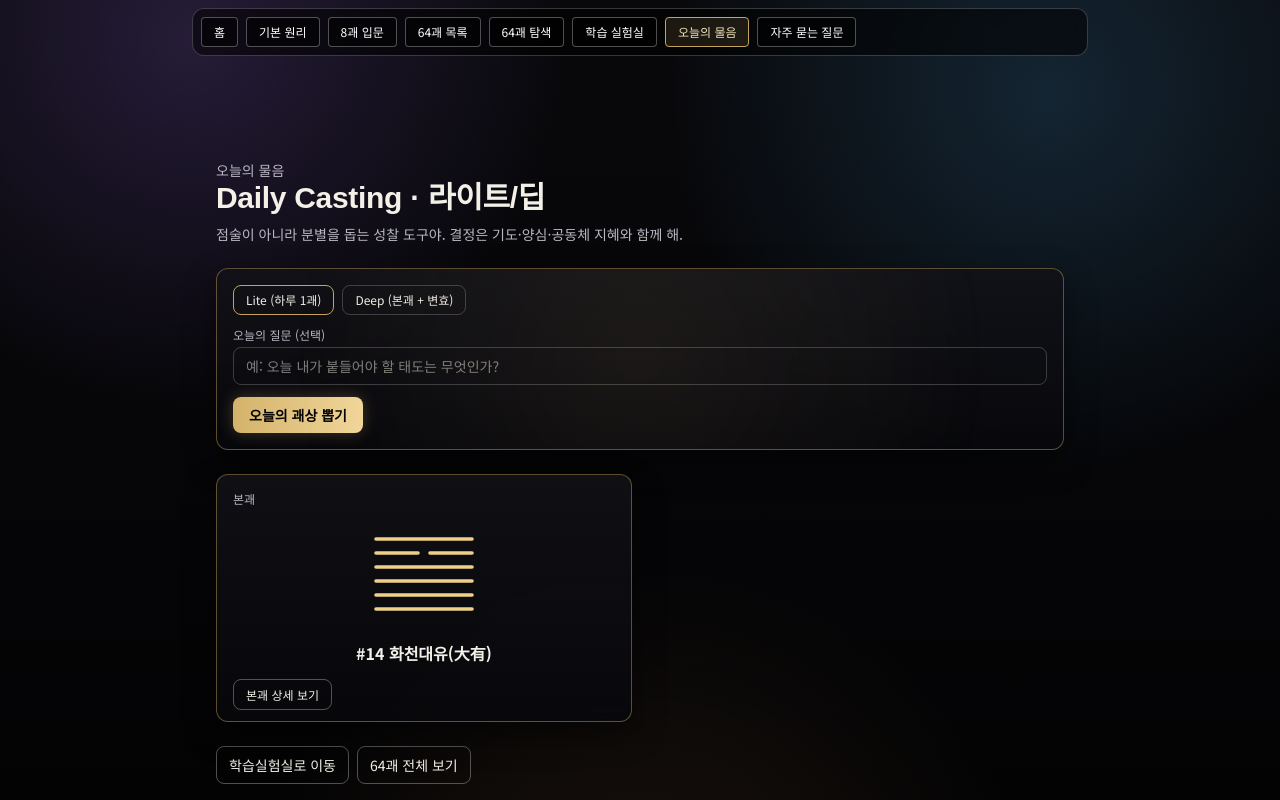
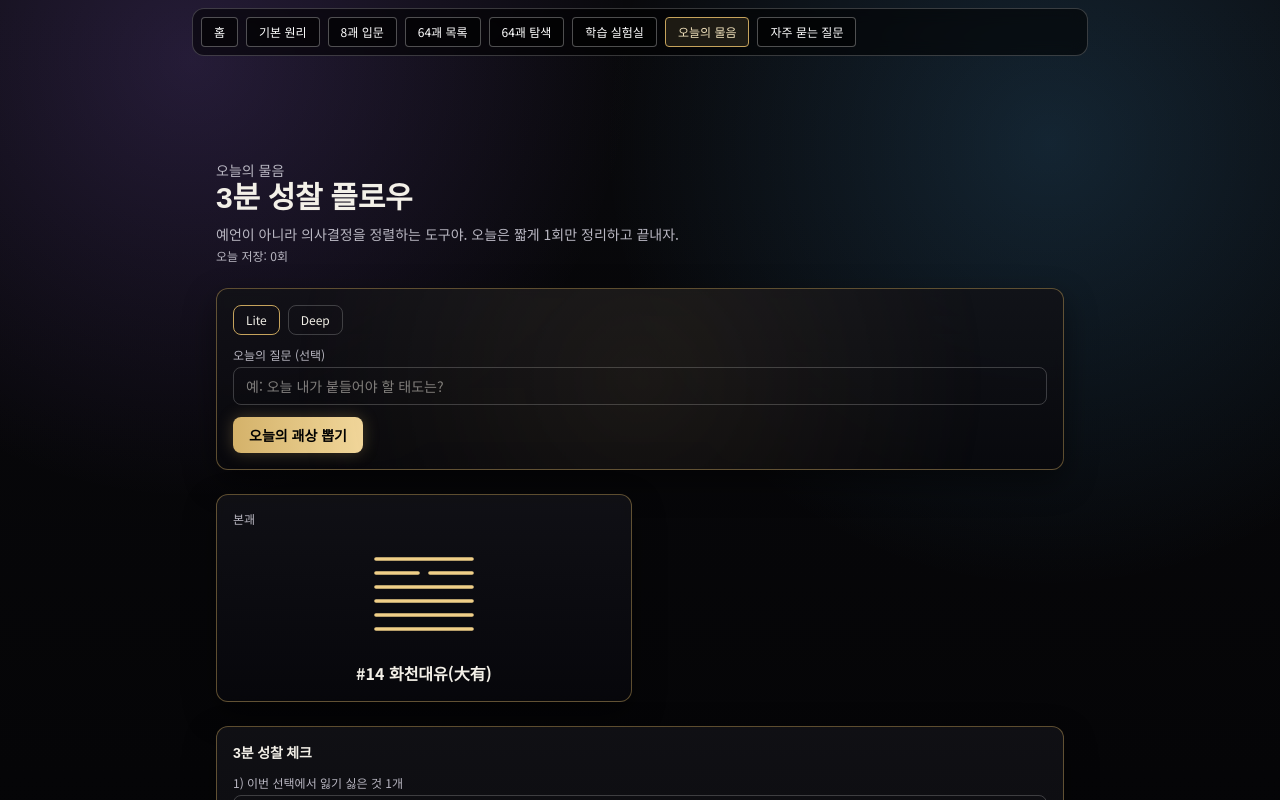
Before and after one commit to kinddragon1224/iching-learning-web, a Next.js app: page /daily in a window 1280 px wide. Both pictures are taken after a click on the button "오늘의 괘상 뽑기". Shown: the top 800 px of the page. Built offline with nearby package versions, Linux system fonts and the light colour scheme.

Commit message:
feat: 오늘의 물음에 3분 성찰 플로우(통제/If-Then) 도입

```diff
--- a/app/daily/page.tsx
+++ b/app/daily/page.tsx
@@ -47,35 +47,31 @@ export default function DailyPage() {
   const [mode, setMode] = useState<"lite" | "deep">("lite");
   const [question, setQuestion] = useState("");
   const [draw, setDraw] = useState<Draw | null>(null);
-  const [castedDate, setCastedDate] = useState<string | null>(null);
   const [isCasting, setIsCasting] = useState(false);
+
+  // reflective flow (first 3 minutes)
+  const [lossText, setLossText] = useState("");
+  const [controlYes, setControlYes] = useState("");
+  const [controlNo, setControlNo] = useState("");
+  const [ifThen, setIfThen] = useState("");
+  const [savedCount, setSavedCount] = useState(0);
+
   const questionInputRef = useRef<HTMLInputElement | null>(null);
+  const todayKey = kstDateKey();
 
-  const todayKey = kstDateKey();
-  const canCast = true;
+  useEffect(() => {
+    const t = window.setTimeout(() => questionInputRef.current?.focus(), 120);
+    return () => window.clearTimeout(t);
+  }, []);
 
   useEffect(() => {
     try {
-      const raw = localStorage.getItem("daily_cast_v1");
-      if (!raw) return;
-      const parsed = JSON.parse(raw) as { date: string; mode: "lite" | "deep"; question: string; draw: Draw };
-      if (parsed?.date === todayKey && parsed?.draw) {
-        setDraw(parsed.draw);
-        setMode(parsed.mode ?? "lite");
-        setQuestion(parsed.question ?? "");
-        setCastedDate(parsed.date);
-      }
+      const rows = JSON.parse(localStorage.getItem("daily_reflections_v1") || "[]") as Array<{ date: string }>;
+      setSavedCount(rows.filter((r) => r.date === todayKey).length);
     } catch {
-      // noop
+      setSavedCount(0);
     }
   }, [todayKey]);
-
-  useEffect(() => {
-    const t = window.setTimeout(() => {
-      questionInputRef.current?.focus();
-    }, 120);
-    return () => window.clearTimeout(t);
-  }, []);
 
   const baseHex = useMemo(() => (draw ? HEXAGRAMS.find((h) => h.id === draw.baseId) ?? null : null), [draw]);
   const changedHex = useMemo(
@@ -90,8 +86,7 @@ export default function DailyPage() {
   }, [draw, baseLines]);
 
   const doCast = () => {
-    if (!canCast || isCasting) return;
-
+    if (isCasting) return;
     setIsCasting(true);
     window.setTimeout(() => {
       const baseId = randId();
@@ -105,95 +100,72 @@ export default function DailyPage() {
         const changedId = findHexIdByLinesFlexible(changed) ?? undefined;
         next = { baseId, lineNo, changedId };
       }
+      setDraw(next);
+      setIsCasting(false);
+    }, 1200);
+  };
 
-      setDraw(next);
-      setCastedDate(todayKey);
-      try {
-        localStorage.setItem(
-          "daily_cast_v1",
-          JSON.stringify({
+  const saveReflection = () => {
+    if (!draw || !baseHex) return;
+    if (!controlYes.trim() || !ifThen.trim()) {
+      alert("통제 가능한 것 1개와 If-Then 1줄은 꼭 입력해줘.");
+      return;
+    }
+    const payload = {
       date: todayKey,
+      hexId: baseHex.id,
+      hexName: baseHex.nameKo,
       mode,
       question,
-            draw: next,
-          })
-        );
+      lossText,
+      controlYes,
+      controlNo,
+      ifThen,
+      createdAt: new Date().toISOString(),
+    };
+    try {
+      const rows = JSON.parse(localStorage.getItem("daily_reflections_v1") || "[]");
+      rows.unshift(payload);
+      localStorage.setItem("daily_reflections_v1", JSON.stringify(rows));
+      setSavedCount((c) => c + 1);
+      alert("오늘 성찰 기록 저장 완료.");
     } catch {
-        // noop
+      alert("저장 중 오류가 발생했어.");
     }
-      setIsCasting(false);
-    }, 1400);
   };
 
   return (
     <main className="mx-auto max-w-4xl space-y-6 p-6 pt-24 daily-cast-enter">
       <header>
         <p className="text-sm text-[var(--text-muted)]">오늘의 물음</p>
-        <h1 className="text-3xl font-bold">Daily Casting · 라이트/딥</h1>
+        <h1 className="text-3xl font-bold">3분 성찰 플로우</h1>
         <p className="mt-2 text-sm text-[var(--text-muted)]">
-          점술이 아니라 분별을 돕는 성찰 도구야. 결정은 기도·양심·공동체 지혜와 함께 해.
+          예언이 아니라 의사결정을 정렬하는 도구야. 오늘은 짧게 1회만 정리하고 끝내자.
         </p>
+        <p className="mt-1 text-xs text-[var(--text-muted)]">오늘 저장: {savedCount}회</p>
       </header>
 
       <section className="paper-panel rounded-xl p-4 space-y-3 text-sm daily-glow-panel">
         <div className="flex flex-wrap gap-2">
-          <button
-            type="button"
-            onClick={() => {
-              setMode("lite");
-              setDraw(null);
-            }}
-            disabled={!canCast}
-            className={`rounded-lg border px-3 py-1.5 text-xs ${mode === "lite" ? "border-[var(--gold-line)]" : "border-white/20"}`}
-          >
-            Lite (하루 1괘)
-          </button>
-          <button
-            type="button"
-            onClick={() => {
-              setMode("deep");
-              setDraw(null);
-            }}
-            disabled={!canCast}
-            className={`rounded-lg border px-3 py-1.5 text-xs ${mode === "deep" ? "border-[var(--gold-line)]" : "border-white/20"}`}
-          >
-            Deep (본괘 + 변효)
-          </button>
+          <button type="button" onClick={() => setMode("lite")} className={`rounded-lg border px-3 py-1.5 text-xs ${mode === "lite" ? "border-[var(--gold-line)]" : "border-white/20"}`}>Lite</button>
+          <button type="button" onClick={() => setMode("deep")} className={`rounded-lg border px-3 py-1.5 text-xs ${mode === "deep" ? "border-[var(--gold-line)]" : "border-white/20"}`}>Deep</button>
         </div>
 
         <label className="block">
           <p className="mb-1 text-xs text-[var(--text-muted)]">오늘의 질문 (선택)</p>
           <input
             ref={questionInputRef}
-            autoFocus
             value={question}
             onChange={(e) => setQuestion(e.target.value)}
-            disabled={!canCast}
-            placeholder="예: 오늘 내가 붙들어야 할 태도는 무엇인가?"
+            placeholder="예: 오늘 내가 붙들어야 할 태도는?"
             className="w-full rounded-lg border border-white/20 bg-transparent px-3 py-2"
           />
         </label>
 
-        <div className="flex flex-wrap items-center gap-3">
-          <button
-            onClick={doCast}
-            disabled={!canCast || isCasting}
-            className="daily-cast-btn rounded-lg px-4 py-2 text-sm font-semibold text-black disabled:opacity-60"
-          >
-            {isCasting ? "괘상 정렬 중..." : canCast ? "오늘의 괘상 뽑기" : "오늘은 이미 뽑았어"}
+        <button onClick={doCast} disabled={isCasting} className="daily-cast-btn rounded-lg px-4 py-2 text-sm font-semibold text-black disabled:opacity-60">
+          {isCasting ? "정렬 중..." : "오늘의 괘상 뽑기"}
         </button>
-          {!canCast && <p className="text-xs text-[var(--text-muted)]">내일(자정 KST 이후) 다시 뽑을 수 있어.</p>}
-        </div>
       </section>
-
-      {isCasting && (
-        <section className="paper-panel rounded-xl p-6 text-center space-y-3 daily-cast-chamber">
-          <p className="text-xs text-[var(--text-muted)]">하늘의 뜻을 구하는 중...</p>
-          <div className="mx-auto w-fit">
-            <div className="daily-bars" />
-          </div>
-        </section>
-      )}
 
       {draw && baseHex && !isCasting && (
         <section className="grid gap-4 md:grid-cols-2">
@@ -204,11 +176,6 @@ export default function DailyPage() {
             </div>
             <p className="text-center font-semibold">#{baseHex.id} {baseHex.nameKo}</p>
             {question ? <p className="text-xs text-[var(--text-muted)]">질문: {question}</p> : null}
-            <div className="pt-1">
-              <Link href={`/hexagram/${baseHex.id}`} className="rounded-lg border border-white/30 px-3 py-1.5 text-xs">
-                본괘 상세 보기
-              </Link>
-            </div>
           </div>
 
           {mode === "deep" && (
@@ -218,18 +185,36 @@ export default function DailyPage() {
               <div className="flex justify-center py-2">
                 <HexagramLinesOverlay lines={changedLines ?? baseLines} size="small" styleVariant="gold" />
               </div>
-              {changedHex ? (
-                <>
-                  <p className="text-center font-semibold">변괘 #{changedHex.id} {changedHex.nameKo}</p>
-                  <Link href={`/hexagram/${changedHex.id}`} className="rounded-lg border border-white/30 px-3 py-1.5 text-xs">
-                    변괘 상세 보기
-                  </Link>
-                </>
-              ) : (
-                <p className="text-xs text-[var(--text-muted)]">변괘 매핑 준비 중</p>
-              )}
+              {changedHex ? <p className="text-center font-semibold">변괘 #{changedHex.id} {changedHex.nameKo}</p> : null}
             </div>
           )}
+        </section>
+      )}
+
+      {draw && baseHex && !isCasting && (
+        <section className="paper-panel rounded-xl p-4 space-y-3 text-sm">
+          <h2 className="font-semibold">3분 성찰 체크</h2>
+          <label className="block">
+            <p className="mb-1 text-xs text-[var(--text-muted)]">1) 이번 선택에서 잃기 싫은 것 1개</p>
+            <input value={lossText} onChange={(e) => setLossText(e.target.value)} className="w-full rounded-lg border border-white/20 bg-transparent px-3 py-2" />
+          </label>
+          <label className="block">
+            <p className="mb-1 text-xs text-[var(--text-muted)]">2) 통제 가능한 것 1개 (필수)</p>
+            <input value={controlYes} onChange={(e) => setControlYes(e.target.value)} className="w-full rounded-lg border border-white/20 bg-transparent px-3 py-2" />
+          </label>
+          <label className="block">
+            <p className="mb-1 text-xs text-[var(--text-muted)]">3) 통제 불가능한 것 1개 (선택)</p>
+            <input value={controlNo} onChange={(e) => setControlNo(e.target.value)} className="w-full rounded-lg border border-white/20 bg-transparent px-3 py-2" />
+          </label>
+          <label className="block">
+            <p className="mb-1 text-xs text-[var(--text-muted)]">4) If-Then 실행 1줄 (필수)</p>
+            <input value={ifThen} onChange={(e) => setIfThen(e.target.value)} placeholder="만약 (상황) 이면, (행동) 하겠다." className="w-full rounded-lg border border-white/20 bg-transparent px-3 py-2" />
+          </label>
+
+          <div className="flex flex-wrap gap-2">
+            <button onClick={saveReflection} className="rounded-lg bg-[var(--gold-line)] px-3 py-2 text-xs font-semibold text-black">성찰 저장하고 종료</button>
+            <Link href="/saved" className="rounded-lg border border-white/30 px-3 py-2 text-xs">저장 목록 보기</Link>
+          </div>
         </section>
       )}
 
```
Also changed, not shown: 1 other file (tests, documents, lock files or other folders). Lines whose indentation alone changed are shown as unchanged.
